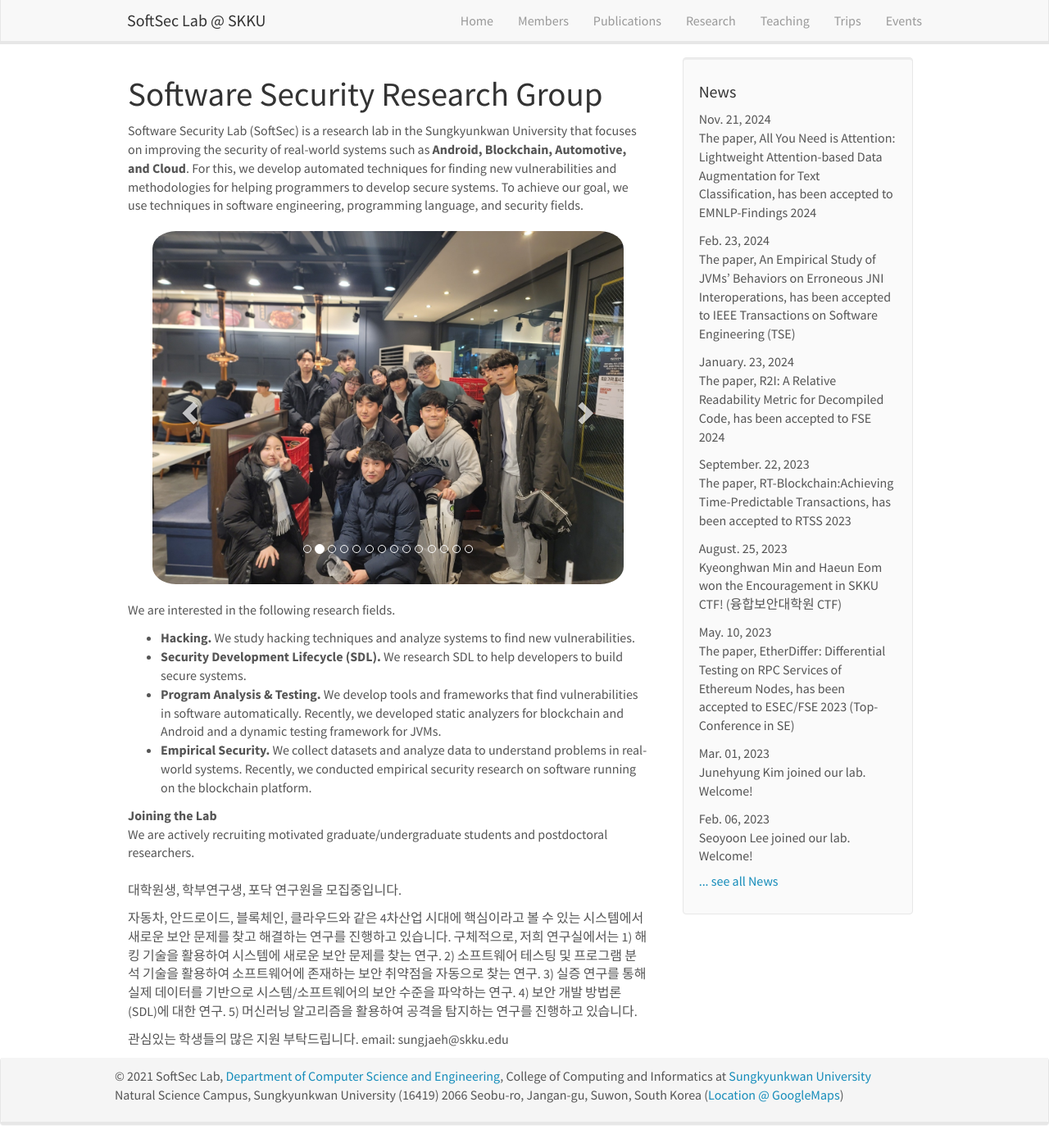
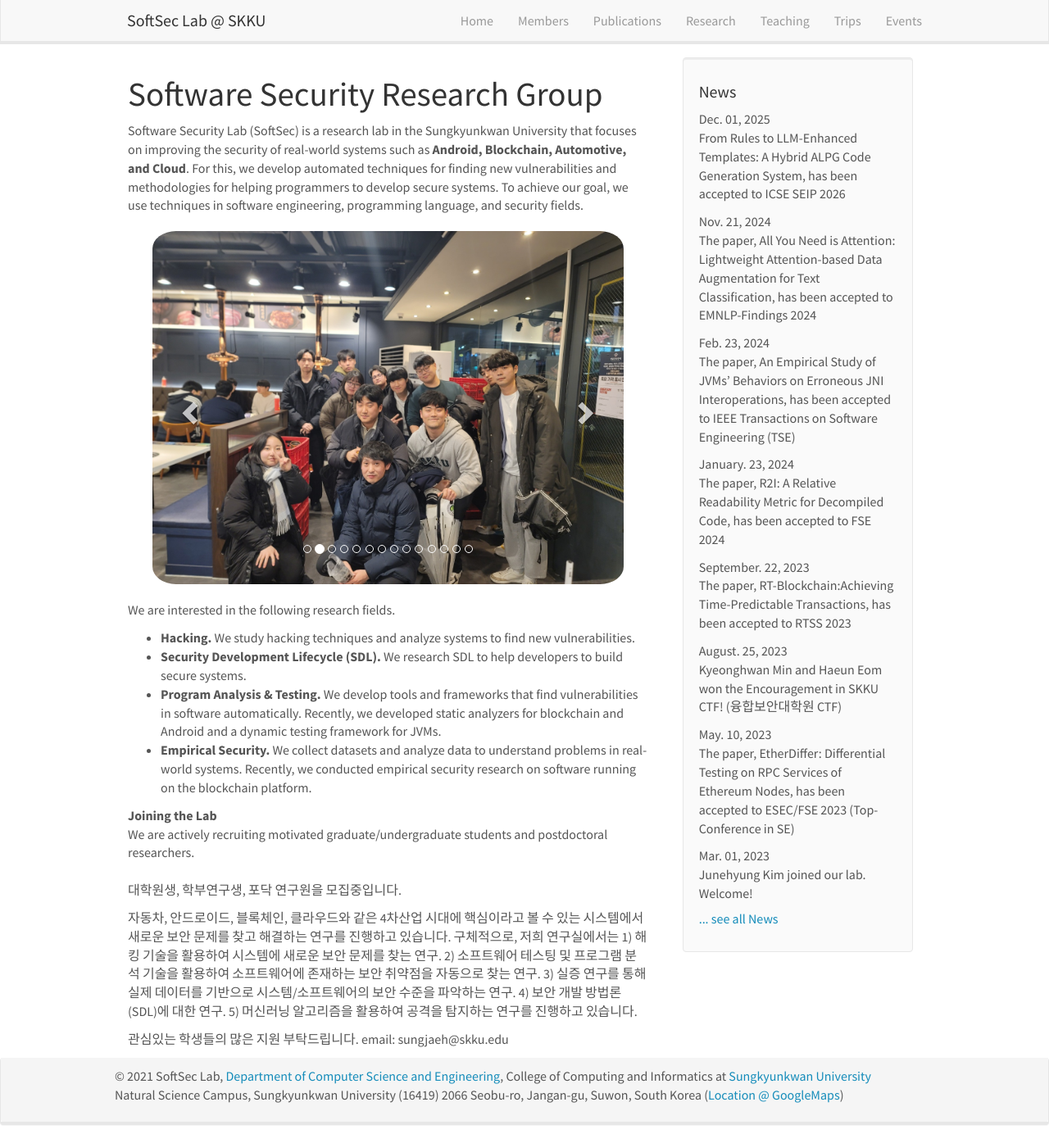
Before and after one commit to softsec-lab/softsec-lab.github.io, a Jekyll site: the page built from _pages/home.md, in a window 1280 px wide and 1395 px high. Shown: the whole window at 82% size. Built offline with Jekyll 4.4.1, drawn with Linux system fonts in a browser that asks for light colours; nearby versions of some CDN libraries.

Commit message:
update news

```diff
--- a/_data/news.yml
+++ b/_data/news.yml
@@ -1,3 +1,7 @@
+
+- date: Dec. 01, 2025
+  headline: "From Rules to LLM-Enhanced Templates: A Hybrid ALPG Code Generation System, has been accepted to ICSE SEIP 2026"
+
 - date: Nov. 21, 2024
   headline: "The paper, All You Need is Attention: Lightweight Attention-based Data Augmentation for Text Classification, has been accepted to EMNLP-Findings 2024"
 
```
